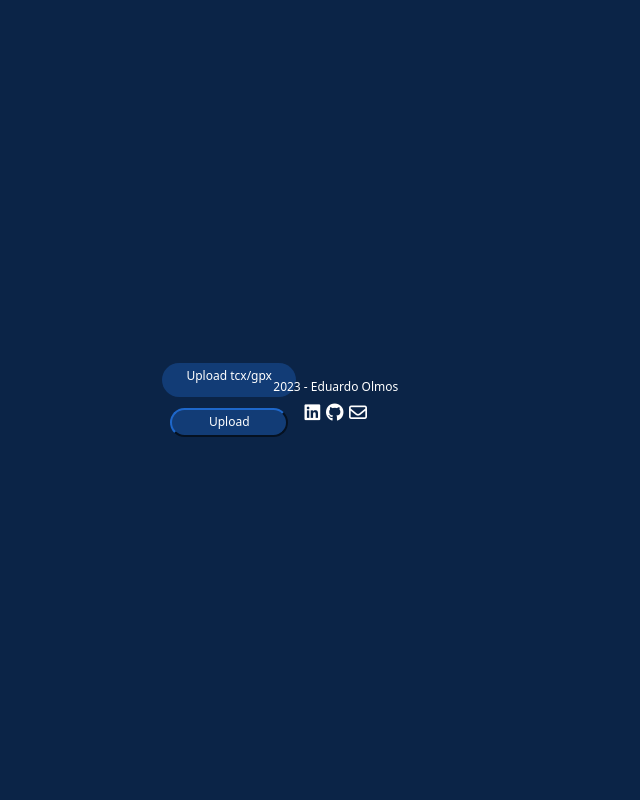
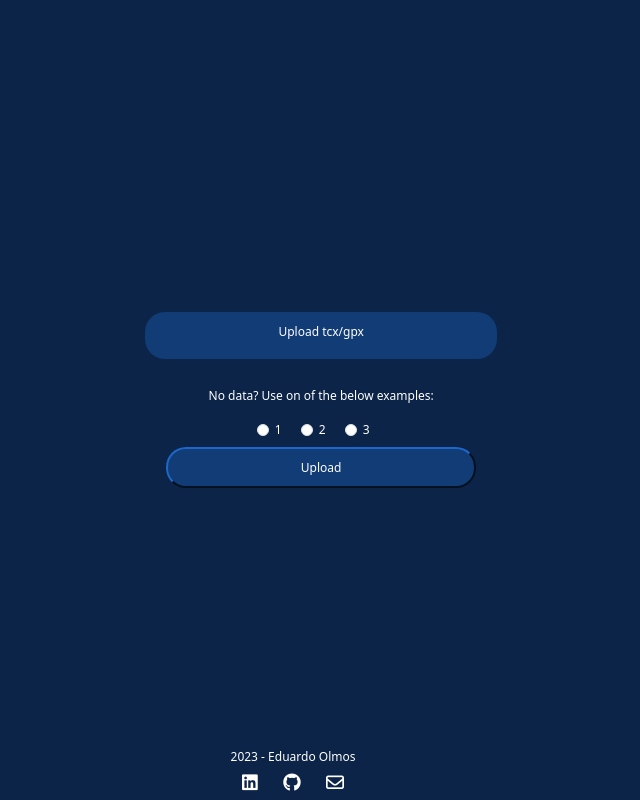
Before and after one commit to BigEd12/09-fitness-data-analysis, a Flask app: page / in a window 1280 px wide. Shown: the whole page, without its empty margins (347-987 px from the left). Run offline with Flask 3, Linux system fonts and the light colour scheme; some libraries are stand-ins or nearby versions.

Commit message:
add example data and adjust create functions to also handle paths to locally held files

```diff
--- a/api/main.py
+++ b/api/main.py
@@ -72,32 +72,66 @@ def dash():
 
     return render_template('dashboard.html', basic_info=basic_info, graphical=graphical, fun_stats=fun_stats, footer_info=footer_info)
 
+# @app.route('/upload', methods=['POST'])
+# def upload_file():
+#     global uploaded_file_data
+
+#     if 'file' not in request.files:
+#         return "No file part"
+
+#     file = request.files['file']
+
+#     if file.filename == '':
+#         return "No selected file"
+
+#     df = data_preparation.create_df(file)
+#     data_preparation.prepare_df(df)
+
+
+#     uploaded_file_data = df
+
+#     return redirect(url_for('dash'))
+
 @app.route('/upload', methods=['POST'])
 def upload_file():
     global uploaded_file_data
 
-    if 'file' not in request.files:
-        return "No file part"
+    if 'file' in request.files:
+        file = request.files['file']
+        if file.filename != '':
+            df = data_preparation.create_df(file)
+            data_preparation.prepare_df(df)
+            uploaded_file_data = df
+            return redirect(url_for('dash'))
 
-    file = request.files['file']
+    path_1 = 'sample_data/1.gpx'
+    path_2 = 'sample_data/2.gpx'
+    path_3 = 'sample_data/3.gpx'
+    selected_radio_option = request.form.get('inlineRadioOptions')
+    if selected_radio_option:
 
-    if file.filename == '':
-        return "No selected file"
+        if selected_radio_option == 'option1':
+            print(selected_radio_option)
+            df = data_preparation.create_prepare_df(path_1)
+            print(df.head())
+            uploaded_file_data = df
+            pass
+        elif selected_radio_option == 'option2':
+            df = data_preparation.create_prepare_df(path_2)
+            uploaded_file_data = df
+            pass
+        elif selected_radio_option == 'option3':
+            df = data_preparation.create_prepare_df(path_3)
+            uploaded_file_data = df
+            pass
+        return redirect(url_for('dash'))
 
-    df = data_preparation.create_df(file)
-    data_preparation.prepare_df(df)
-
-
-    uploaded_file_data = df
-
-    return redirect(url_for('dash'))
+    return "No file or radio option selected"
 
 @app.route('/iframe')
 def iframe():
     global uploaded_file_data
-    print(type(uploaded_file_data))
     if uploaded_file_data is not None:
-        print('ok here')
         map_html = data_visualisation.plot_line_map(uploaded_file_data)
     else:
         map_html = "<p>No data available</p>"
--- a/static/css/dashboard_styles.css
+++ b/static/css/dashboard_styles.css
@@ -111,6 +111,17 @@ a {
     font-size: 12px;
 }
 
+.footer-container {
+    position: fixed;
+    bottom: 1%;
+    left: 0;
+    right: 0; /* Set both left and right to 0 */
+    width: 100%;
+    background-color: #0B2447;
+    color: white;
+    text-align: center;
+    font-size: 12px;
+}
 
 /* HOVER EFFECTS */
 @media screen and (min-width: 768px) {
--- a/templates/index.html
+++ b/templates/index.html
@@ -16,13 +16,64 @@
     <meta name="viewport" content="width=device-width, initial-scale=1.0">
     <title>Upload</title>
 </head>
+    <!-- <body>
+        <form method="POST" action="/upload" enctype="multipart/form-data">
+            <div class="mb-3 upload-div">
+                <div class="upload">
+                    <label for="fileType" class="form-label">Select file type:</label>
+                    <select class="form-select" id="fileType" name="fileType">
+                        <option value="example">Example File</option>
+                        <option value="gpx">GPX File</option>
+                        <option value="tcx">TCX File</option>
+                    </select>
+                </div>
+                <div class="form-file" id="gpxFile">
+                    <label for="formFile" class="form-label">Upload GPX</label>
+                    <input class="form-control visually-hidden" type="file" id="formFile" name="file">
+                </div>
+                <div class="form-file" id="tcxFile">
+                    <label for="formFile" class="form-label">Upload TCX</label>
+                    <input class="form-control visually-hidden" type="file" id="formFile" name="file">
+                </div>
+                <div class="submit-div">
+                    <input type="submit" value="Upload" class="submit-btn">
+                </div>
+            </div>
+        </form>
+    </body> -->
 
+
+
+
+
+
+
+
+
+
+
+<!-- -------------------------------------------------------------- -->
 <body>
     <form method="POST" action="/upload" enctype="multipart/form-data">
         <div class="mb-3 upload-div">
             <div class="upload">
                 <label for="formFile" class="form-label">Upload tcx/gpx</label>
                 <input class="form-control visually-hidden" type="file" id="formFile" name="file">
+            </div>
+            <p>No data? Use on of the below examples:</p>
+            <div class="form-group">
+                <div class="form-check form-check-inline">
+                    <input class="form-check-input" type="radio" name="inlineRadioOptions" id="inlineRadio1" value="option1">
+                    <label class="form-check-label" for="inlineRadio1">1</label>
+                </div>
+                <div class="form-check form-check-inline">
+                    <input class="form-check-input" type="radio" name="inlineRadioOptions" id="inlineRadio2" value="option2">
+                    <label class="form-check-label" for="inlineRadio2">2</label>
+                </div>
+                <div class="form-check form-check-inline">
+                    <input class="form-check-input" type="radio" name="inlineRadioOptions" id="inlineRadio3" value="option3">
+                    <label class="form-check-label" for="inlineRadio3">3</label>
+                </div>
             </div>
             <div class="submit-div">
                 <input type="submit" value="Upload" class="submit-btn">
@@ -31,6 +82,5 @@
     </form>
 </body>
 
+</html>
 {% include "footer.html" %}
-
-</html>
--- a/utils/data_preparation.py
+++ b/utils/data_preparation.py
@@ -15,7 +15,10 @@ def create_df(file):
     """
     Takes a file path and returns a Pandas DataFrame
     """
-    file_extension = file.filename.split('.')[-1].lower()
+    if type(file) == str:
+        file_extension = file.split('.')[-1].lower()
+    else:
+        file_extension = file.filename.split('.')[-1].lower()
 
     if file_extension == 'tcx':
         return create_df_from_tcx(file)
@@ -50,33 +53,37 @@ def create_df_from_gpx(file):
     """
     Takes a GPX file and returns a Pandas DataFrame
     """
-    gpx = gpxpy.parse(file)
+    if isinstance(file, str):
+        with open(file, 'r') as file_new:
+            df = create_df_from_gpx(file_new)
+    else:
+        gpx = gpxpy.parse(file)
 
-    data = []
-    cumulative_distance = 0.0
-    prev_point = None
+        data = []
+        cumulative_distance = 0.0
+        prev_point = None
 
-    for track in gpx.tracks:
-        for segment in track.segments:
-            segment_data = []
-            for point in segment.points:
-                time = point.time
-                lat = point.latitude
-                lon = point.longitude
-                altitude = point.elevation
+        for track in gpx.tracks:
+            for segment in track.segments:
+                segment_data = []
+                for point in segment.points:
+                    time = point.time
+                    lat = point.latitude
+                    lon = point.longitude
+                    altitude = point.elevation
 
-                if prev_point is not None:
-                    distance = point.distance_3d(prev_point)
-                    cumulative_distance += distance
-                else:
-                    distance = 0.0
+                    if prev_point is not None:
+                        distance = point.distance_3d(prev_point)
+                        cumulative_distance += distance
+                    else:
+                        distance = 0.0
 
-                segment_data.append([time, lat, lon, altitude, cumulative_distance, cumulative_distance / 1000.0])
-                prev_point = point
+                    segment_data.append([time, lat, lon, altitude, cumulative_distance, cumulative_distance / 1000.0])
+                    prev_point = point
 
-            data.extend(segment_data)
+                data.extend(segment_data)
 
-    df = pd.DataFrame(data, columns=['Time', 'Latitude', 'Longitude', 'Altitude (M)', 'Total Distance (M)', 'Total Distance (KM)'])
+        df = pd.DataFrame(data, columns=['Time', 'Latitude', 'Longitude', 'Altitude (M)', 'Total Distance (M)', 'Total Distance (KM)'])
     return df
 # ----------------------------------------------------------------------------------------
 def prepare_df(df):
```
Also changed, not shown: 6 other files.
